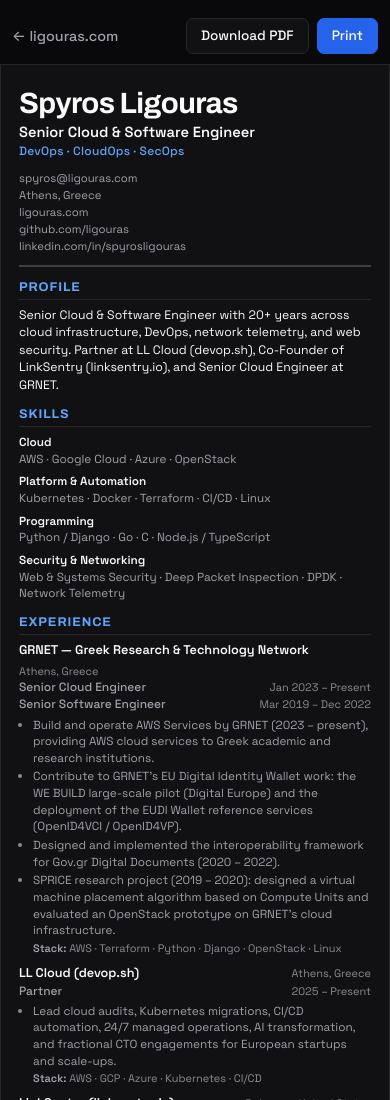
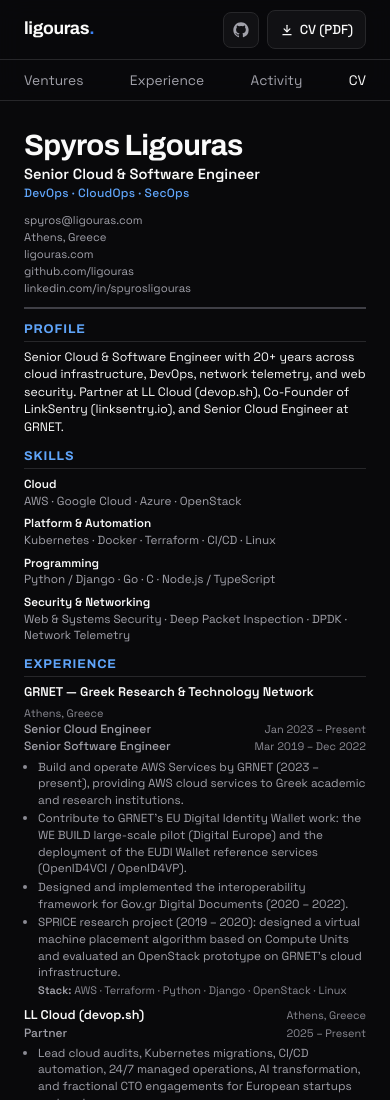
Before and after one commit to ligouras/ligouras.com, an Astro site: page /cv in a window 390 px wide. Shown: the top 1100 px of the page. Built offline with nearby package versions, Linux system fonts and the light colour scheme; Astro itself is replaced by a stand-in of ours.

Commit message:
feat: implement SiteHeader component for consistent navigation across pages

```diff
--- /dev/null
+++ b/src/components/SiteHeader.astro
@@ -0,0 +1,330 @@
+---
+/**
+ * Sticky site header shared by the homepage and the CV page.
+ *
+ * Carries its own dark tokens because the CV page doesn't use BaseLayout
+ * (it defines light "paper" tokens for print). Hidden when printing.
+ */
+import SocialIcons from "./SocialIcons.astro";
+
+interface Props {
+  current: "home" | "cv";
+  brand: string;
+  github: string;
+}
+
+const { current, brand, github } = Astro.props;
+const isHome = current === "home";
+// Same-page anchors on the homepage; absolute links from anywhere else.
+const home = isHome ? "" : "/";
+const pdf = "/ligouras-cv.pdf";
+---
+
+<a class="skip-link" href="#main">Skip to content</a>
+
+{
+  /* No id="top" here: the header is sticky, so it is always "in view" and a
+     #top link to it would never scroll. With no such id, browsers scroll
+     "#top" to the start of the document. */
+}
+<header class="topbar">
+  <div class="topbar-inner">
+    <a class="brand" href={isHome ? "#top" : "/"}>
+      {brand}<span class="accent">.</span>
+    </a>
+    <nav class="topnav" aria-label="Main">
+      <a class="nav-link" href={`${home}#ventures`}>Ventures</a>
+      <a class="nav-link" href={`${home}#experience`}>Experience</a>
+      <a class="nav-link" href={`${home}#activity`}>Activity</a>
+      <a
+        class="nav-link"
+        href="/cv/"
+        aria-current={current === "cv" ? "page" : undefined}>CV</a
+      >
+    </nav>
+    <div class="top-actions">
+      <a
+        class="icon-link"
+        href={github}
+        aria-label="GitHub"
+        rel="me noopener"
+        target="_blank"
+      >
+        <SocialIcons icon="github" />
+      </a>
+      <a class="nav-pill" href={pdf} download="ligouras-cv.pdf">
+        <svg
+          viewBox="0 0 24 24"
+          fill="none"
+          stroke="currentColor"
+          stroke-width="2"
+          stroke-linecap="round"
+          stroke-linejoin="round"
+          aria-hidden="true"
+        >
+          <path d="M12 4v11" />
+          <path d="m7 10 5 5 5-5" />
+          <path d="M5 20h14" />
+        </svg>
+        <span><span class="visually-hidden">Download </span>CV (PDF)</span>
+      </a>
+    </div>
+  </div>
+</header>
+
+<style>
+  .topbar,
+  .skip-link {
+    --hdr-bg: rgba(9, 9, 11, 0.82);
+    --hdr-surface: #111114;
+    --hdr-surface-elevated: #18181b;
+    --hdr-fg: #fafafa;
+    --hdr-muted: #a1a1aa;
+    --hdr-border: #27272a;
+    --hdr-accent: #2563eb;
+    --hdr-accent-hover: #3b82f6;
+  }
+
+  /* Self-contained reset: page-level resets are scoped and don't reach here. */
+  .topbar,
+  .topbar *,
+  .skip-link {
+    box-sizing: border-box;
+  }
+
+  .topbar {
+    position: sticky;
+    top: 0;
+    z-index: 20;
+    background: var(--hdr-bg);
+    backdrop-filter: blur(12px);
+    -webkit-backdrop-filter: blur(12px);
+    border-bottom: 1px solid var(--hdr-border);
+    font-family: "Space Grotesk", system-ui, -apple-system, sans-serif;
+    line-height: 1.6;
+  }
+
+  .topbar a {
+    text-decoration: none;
+  }
+
+  .topbar a:focus-visible,
+  .skip-link:focus-visible {
+    outline: 2px solid var(--hdr-accent);
+    outline-offset: 3px;
+  }
+
+  .topbar-inner {
+    width: 100%;
+    max-width: 880px;
+    margin: 0 auto;
+    padding: 12px 24px;
+    display: flex;
+    align-items: center;
+    justify-content: space-between;
+    gap: 16px;
+  }
+
+  .brand {
+    font-family: "Archivo", system-ui, sans-serif;
+    font-weight: 700;
+    font-size: 1.1rem;
+    letter-spacing: -0.02em;
+    color: var(--hdr-fg);
+  }
+
+  .brand .accent {
+    color: var(--hdr-accent-hover);
+  }
+
+  .topnav {
+    display: flex;
+    align-items: center;
+    gap: 20px;
+  }
+
+  .nav-link {
+    font-size: 0.86rem;
+    color: var(--hdr-muted);
+    transition: color 160ms ease;
+  }
+
+  .nav-link:hover,
+  .nav-link[aria-current="page"] {
+    color: var(--hdr-fg);
+  }
+
+  .top-actions {
+    display: flex;
+    align-items: center;
+    gap: 10px;
+  }
+
+  .icon-link {
+    width: 32px;
+    height: 32px;
+    border-radius: 8px;
+    border: 1px solid var(--hdr-border);
+    background: var(--hdr-surface);
+    color: var(--hdr-muted);
+    display: inline-flex;
+    align-items: center;
+    justify-content: center;
+    transition:
+      color 160ms ease,
+      border-color 160ms ease;
+  }
+
+  .icon-link:hover {
+    color: var(--hdr-fg);
+    border-color: var(--hdr-accent);
+  }
+
+  .icon-link :global(svg) {
+    width: 16px;
+    height: 16px;
+  }
+
+  .nav-pill {
+    font-size: 0.82rem;
+    font-weight: 500;
+    color: var(--hdr-fg);
+    background: var(--hdr-surface);
+    border: 1px solid var(--hdr-border);
+    padding: 5px 12px;
+    border-radius: 8px;
+    transition:
+      border-color 160ms ease,
+      background-color 160ms ease;
+    white-space: nowrap;
+  }
+
+  .nav-pill:hover {
+    border-color: var(--hdr-accent);
+    background: var(--hdr-surface-elevated);
+  }
+
+  .nav-pill {
+    display: inline-flex;
+    align-items: center;
+    gap: 6px;
+  }
+
+  .nav-pill svg {
+    width: 14px;
+    height: 14px;
+    flex-shrink: 0;
+  }
+
+  .visually-hidden {
+    position: absolute;
+    width: 1px;
+    height: 1px;
+    padding: 0;
+    margin: -1px;
+    overflow: hidden;
+    clip: rect(0 0 0 0);
+    white-space: nowrap;
+    border: 0;
+  }
+
+  /* Keep anchor jumps and keyboard-focused elements clear of the sticky bar. */
+  :global(html) {
+    scroll-padding-top: 72px;
+  }
+
+  .skip-link {
+    position: absolute;
+    top: 8px;
+    left: 8px;
+    z-index: 30;
+    padding: 8px 14px;
+    border-radius: 8px;
+    background: var(--hdr-accent);
+    color: #fff;
+    font-family: "Space Grotesk", system-ui, -apple-system, sans-serif;
+    font-size: 0.88rem;
+    font-weight: 500;
+    text-decoration: none;
+    transform: translateY(-150%);
+  }
+
+  .skip-link:focus-visible {
+    transform: none;
+  }
+
+  @media (max-width: 600px) {
+    /* Two-row header: brand + actions, then a full-width link strip. */
+    .topbar-inner {
+      display: grid;
+      grid-template-columns: minmax(0, 1fr) auto;
+      grid-template-areas:
+        "brand actions"
+        "nav   nav";
+      row-gap: 0;
+      padding: 10px 24px 0;
+    }
+
+    .brand {
+      grid-area: brand;
+      justify-self: start;
+      align-self: center;
+    }
+
+    .top-actions {
+      grid-area: actions;
+      gap: 8px;
+    }
+
+    .icon-link {
+      width: 36px;
+      height: 36px;
+    }
+
+    .nav-pill {
+      padding: 8px 12px;
+    }
+
+    .topnav {
+      grid-area: nav;
+      justify-content: space-between;
+      gap: 4px;
+      margin: 10px -24px 0;
+      padding: 0 16px;
+      border-top: 1px solid var(--hdr-border);
+      overflow-x: auto;
+      scrollbar-width: none;
+    }
+
+    .topnav::-webkit-scrollbar {
+      display: none;
+    }
+
+    .nav-link {
+      display: inline-flex;
+      align-items: center;
+      min-height: 40px;
+      padding: 0 8px;
+      white-space: nowrap;
+    }
+
+    :global(html) {
+      scroll-padding-top: 116px;
+    }
+  }
+
+  @media (prefers-reduced-motion: reduce) {
+    .nav-link,
+    .icon-link,
+    .nav-pill {
+      transition: none;
+    }
+  }
+
+  @media print {
+    .topbar,
+    .skip-link {
+      display: none;
+    }
+  }
+</style>
--- a/src/pages/cv/index.astro
+++ b/src/pages/cv/index.astro
@@ -5,6 +5,7 @@ import "@fontsource/archivo/700.css";
 import "@fontsource/space-grotesk/400.css";
 import "@fontsource/space-grotesk/500.css";
 import "@fontsource/space-grotesk/600.css";
+import SiteHeader from "../../components/SiteHeader.astro";
 import { loadProfile } from "../../lib/profile";
 
 const profile = loadProfile();
@@ -77,17 +78,9 @@ const earlierExperience = experience.filter(
     />
   </head>
   <body>
-    <nav class="toolbar no-print" aria-label="CV actions">
-      <a class="toolbar-link" href="/">← ligouras.com</a>
-      <div class="toolbar-actions">
-        <a class="toolbar-btn" href="/ligouras-cv.pdf" download="ligouras-cv.pdf">Download PDF</a>
-        <button class="toolbar-btn toolbar-btn-primary" type="button" onclick="window.print()">
-          Print
-        </button>
-      </div>
-    </nav>
+    <SiteHeader current="cv" brand={profile.brand} github={profile.github} />
 
-    <main class="sheet">
+    <main class="sheet" id="main" tabindex="-1">
       <header class="cv-header">
         <div class="identity">
           <h1>{profile.name}</h1>
@@ -336,66 +329,20 @@ const earlierExperience = experience.filter(
     border-radius: 3px;
   }
 
-  /* ---------- Screen chrome ---------- */
-
-  .toolbar {
-    max-width: 210mm;
-    margin: 18px auto 0;
-    padding: 0 4px;
-    display: flex;
-    align-items: center;
-    justify-content: space-between;
-    gap: 12px;
+  main:focus {
+    outline: none;
   }
 
-  .toolbar-link {
-    font-size: 0.9rem;
-    color: var(--ink-muted);
-    font-weight: 500;
-  }
-
-  .toolbar-actions {
-    display: flex;
-    gap: 8px;
-  }
-
-  .toolbar-btn {
-    font: inherit;
-    font-size: 0.85rem;
-    font-weight: 500;
-    min-height: 36px;
-    display: inline-flex;
-    align-items: center;
-    padding: 0 14px;
-    border-radius: 7px;
-    border: 1px solid var(--line);
+  /*
+   * Same column as the homepage (880px minus 24px gutters). Padding starts at
+   * the homepage's 20px card padding on phones and doubles on wide screens, as
+   * suits a full-page document.
+   */
+  .sheet {
+    width: min(832px, 100% - 48px);
+    margin: 28px auto 40px;
     background: var(--paper);
-    color: var(--ink);
-    cursor: pointer;
-  }
-
-  .toolbar-btn:hover {
-    text-decoration: none;
-    border-color: var(--ink-subtle);
-  }
-
-  .toolbar-btn-primary {
-    background: var(--btn-bg);
-    border-color: var(--btn-bg);
-    color: #fff;
-  }
-
-  .toolbar-btn-primary:hover {
-    background: var(--btn-bg-hover);
-    border-color: var(--btn-bg-hover);
-  }
-
-  .sheet {
-    width: 210mm;
-    max-width: 100%;
-    margin: 14px auto 36px;
-    background: var(--paper);
-    padding: 15mm 16mm;
+    padding: clamp(20px, 4vw, 40px);
     border: 1px solid var(--line);
     border-radius: 12px;
   }
@@ -652,13 +599,13 @@ const earlierExperience = experience.filter(
       font-size: 10pt;
     }
 
-    .toolbar {
-      padding: 0 12px;
-    }
-
+    /* No card on phones: content sits on the page with the homepage's gutters. */
     .sheet {
-      padding: 22px 18px;
-      margin: 10px 0 24px;
+      width: auto;
+      margin: 0;
+      padding: 28px 24px 48px;
+      background: none;
+      border: none;
       border-radius: 0;
     }
 
--- a/src/pages/index.astro
+++ b/src/pages/index.astro
@@ -3,6 +3,7 @@ import { Image } from "astro:assets";
 import BaseLayout from "../layouts/BaseLayout.astro";
 import portrait from "../assets/portrait.webp";
 import ContributionGraph from "../components/ContributionGraph.astro";
+import SiteHeader from "../components/SiteHeader.astro";
 import SocialIcons from "../components/SocialIcons.astro";
 import { loadProfile } from "../lib/profile";
 import { getGitHubContributions } from "../lib/github-contributions";
@@ -98,40 +99,7 @@ const socials = [
   description={profile.summary}
   url={profile.website}
 >
-  <a class="skip-link" href="#main">Skip to content</a>
-
-  <header class="topbar" id="top">
-    <div class="topbar-inner">
-      <a class="brand" href="#top">
-        {profile.brand}<span class="accent">.</span>
-      </a>
-      <nav class="topnav" aria-label="Main">
-        <a class="nav-link" href="#ventures">Ventures</a>
-        <a class="nav-link" href="#experience">Experience</a>
-        <a class="nav-link" href="#activity">Activity</a>
-        <a class="nav-link" href="/cv/">CV</a>
-      </nav>
-      <div class="top-actions">
-        <a
-          class="icon-link"
-          href={profile.github}
-          aria-label="GitHub"
-          rel="me noopener"
-          target="_blank"
-        >
-          <SocialIcons icon="github" />
-        </a>
-        <a
-          class="nav-pill"
-          href="/ligouras-cv.pdf"
-          target="_blank"
-          rel="noopener"
-        >
-          CV (PDF)
-        </a>
-      </div>
-    </div>
-  </header>
+  <SiteHeader current="home" brand={profile.brand} github={profile.github} />
 
   <main class="container" id="main" tabindex="-1">
     <header class="hero">
@@ -401,124 +369,6 @@ const socials = [
 </BaseLayout>
 
 <style>
-  .topbar {
-    position: sticky;
-    top: 0;
-    z-index: 20;
-    background: rgba(9, 9, 11, 0.82);
-    backdrop-filter: blur(12px);
-    -webkit-backdrop-filter: blur(12px);
-    border-bottom: 1px solid var(--border);
-  }
-
-  .topbar-inner {
-    width: 100%;
-    max-width: 880px;
-    margin: 0 auto;
-    padding: 12px 24px;
-    display: flex;
-    align-items: center;
-    justify-content: space-between;
-    gap: 16px;
-  }
-
-  .brand {
-    font-family: "Archivo", system-ui, sans-serif;
-    font-weight: 700;
-    font-size: 1.1rem;
-    letter-spacing: -0.02em;
-    color: var(--fg);
-  }
-
-  .brand .accent {
-    color: var(--accent-hover);
-  }
-
-  .topnav {
-    display: flex;
-    align-items: center;
-    gap: 20px;
-  }
-
-  .nav-link {
-    font-size: 0.86rem;
-    color: var(--muted);
-    transition: color 160ms ease;
-  }
-
-  .nav-link:hover {
-    color: var(--fg);
-  }
-
-  .top-actions {
-    display: flex;
-    align-items: center;
-    gap: 10px;
-  }
-
-  .icon-link {
-    width: 32px;
-    height: 32px;
-    border-radius: 8px;
-    border: 1px solid var(--border);
-    background: var(--surface);
-    color: var(--muted);
-    display: inline-flex;
-    align-items: center;
-    justify-content: center;
-    transition: color 160ms ease, border-color 160ms ease;
-  }
-
-  .icon-link:hover {
-    color: var(--fg);
-    border-color: var(--accent);
-  }
-
-  .icon-link :global(svg) {
-    width: 16px;
-    height: 16px;
-  }
-
-  .nav-pill {
-    font-size: 0.82rem;
-    font-weight: 500;
-    color: var(--fg);
-    background: var(--surface);
-    border: 1px solid var(--border);
-    padding: 5px 12px;
-    border-radius: 8px;
-    transition: border-color 160ms ease, background-color 160ms ease;
-    white-space: nowrap;
-  }
-
-  .nav-pill:hover {
-    border-color: var(--accent);
-    background: var(--surface-elevated);
-  }
-
-  /* Keep anchor jumps and keyboard-focused elements clear of the sticky bar. */
-  :global(html) {
-    scroll-padding-top: 72px;
-  }
-
-  .skip-link {
-    position: absolute;
-    top: 8px;
-    left: 8px;
-    z-index: 30;
-    padding: 8px 14px;
-    border-radius: 8px;
-    background: var(--accent);
-    color: #fff;
-    font-size: 0.88rem;
-    font-weight: 500;
-    transform: translateY(-150%);
-  }
-
-  .skip-link:focus-visible {
-    transform: none;
-  }
-
   main:focus {
     outline: none;
   }
@@ -1096,64 +946,6 @@ const socials = [
   }
 
   @media (max-width: 600px) {
-    /* Two-row header: brand + actions, then a full-width link strip. */
-    .topbar-inner {
-      display: grid;
-      grid-template-columns: minmax(0, 1fr) auto;
-      grid-template-areas:
-        "brand actions"
-        "nav   nav";
-      row-gap: 0;
-      padding: 10px 24px 0;
-    }
-
-    .brand {
-      grid-area: brand;
-      justify-self: start;
-      align-self: center;
-    }
-
-    .top-actions {
-      grid-area: actions;
-      gap: 8px;
-    }
-
-    .icon-link {
-      width: 36px;
-      height: 36px;
-    }
-
-    .nav-pill {
-      padding: 8px 12px;
-    }
-
-    .topnav {
-      grid-area: nav;
-      justify-content: space-between;
-      gap: 4px;
-      margin: 10px -24px 0;
-      padding: 0 16px;
-      border-top: 1px solid var(--border);
-      overflow-x: auto;
-      scrollbar-width: none;
-    }
-
-    .topnav::-webkit-scrollbar {
-      display: none;
-    }
-
-    .nav-link {
-      display: inline-flex;
-      align-items: center;
-      min-height: 40px;
-      padding: 0 8px;
-      white-space: nowrap;
-    }
-
-    :global(html) {
-      scroll-padding-top: 116px;
-    }
-
     /* Compact hero: portrait sits beside the wordmark + name. */
     .hero {
       grid-template-columns: auto minmax(0, 1fr);
```
